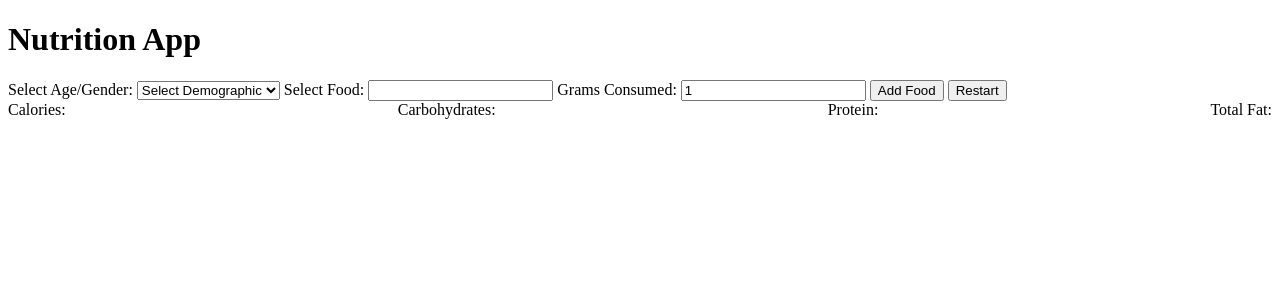
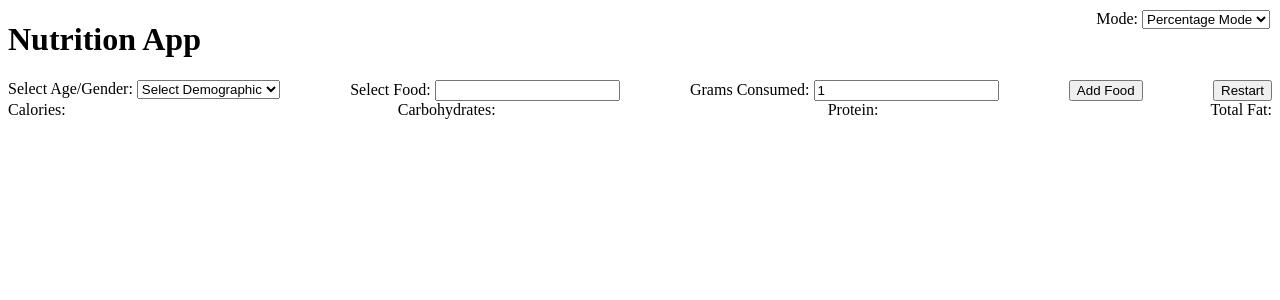
Before and after one commit to nholmes26/d3NutrApp, a Flask app: page / in a window 1280 px wide. Shown: the top 300 px of the page. Run offline with Flask 3, Linux system fonts and the light colour scheme.

Commit message:
Added 'Values as a Percentage' switch

```diff
--- a/templates/index.html
+++ b/templates/index.html
@@ -12,11 +12,23 @@
             display: flex;
             justify-content: space-between;
         }
+        #inputDiv {
+            display: flex;
+            justify-content: space-between;
+        }
+        #modeDiv {
+            position: fixed;
+            top: 10px; /* Adjust the top position as needed */
+            right: 10px; /* Adjust the right position as needed */
+        }
     </style>
 </head>
 <body>
     <h1>Nutrition App</h1>
 
+    <div id="inputDiv">
+
+        <div class="input">
             <label for="age_gender">Select Age/Gender:</label>
             <select id="age_gender" name="age_gender" onchange="updateRecs()">
                 <option value="Select Demographic" selected>Select Demographic</option>
@@ -24,7 +36,9 @@
                     <option value="{{ age_gender }}" {% if age_gender == selected_age_gender %}selected{% endif %}>{{ age_gender }}</option>
                 {% endfor %}
             </select>
+        </div>
 
+        <div class="input">
             <label for="food">Select Food:</label>
             <input type="text" id="food" list="foods" name="food" autocomplete="off">
             <datalist id="foods">
@@ -32,12 +46,29 @@
                     <option value="{{ food }}">{{ food }}</option>
                 {% endfor %}
             </datalist>
+        </div>
 
+        <div class="input">
             <label for="servings">Grams Consumed:</label>
             <input type="number" id="servings" name="servings" value="{{ servings }}">
+        </div>
 
-    <button onclick="updateFood(), clearForm()">Add Food</button>
-    <button onclick="refreshPage()">Restart</button>
+        <div class="input">
+            <button onclick="updateFood(), clearFood()">Add Food</button>
+        </div>
+
+        <div class="input">
+            <button onclick="clearPage()">Restart</button>
+        </div>
+    </div>
+
+    <div id="modeDiv">
+        <label for="mode">Mode:</label>
+        <select id="mode" name="mode" onchange="clearPage()">
+            <option value="number" selected>Number Mode</option>
+            <option value="percent" selected>Percentage Mode</option>
+        </select>
+    </div>
 
     <div class="visualization-container">
         <div id="cal_vis">Calories:</div>
@@ -53,7 +84,16 @@
         var intake_recs = []
         var nutr_totals = []
         var remaining = []
-        var foods = 0
+
+        function clearPage() {
+            intake_recs = []
+            nutr_totals = []
+            remaining = []
+            d3.selectAll('svg').remove();
+            $('#age_gender').val('Select Demographic');
+            $('#food').val('');
+            $('#servings').val('1');
+        }
 
         function updateRecs() {
             nutr_totals = []
@@ -63,13 +103,13 @@
             remaining = Object.entries(intakeColumn);
         }
 
-        function clearForm() {
+        function clearFood() {
             $('#food').val('');
+            $('#servings').val('1');
         }
 
         function updateFood() {
             d3.selectAll('svg').remove();
-            foods++;
             var selected_food = $('#food').val();
             var nutrientColumn = nutrition_data[selected_food];
             if (nutr_totals.length === 0) {
@@ -101,8 +141,21 @@
         }
 
         function updateRemaining() {
+            if ($('#mode').val() === "percent") {
+                for (let i = 0; i < intake_recs.length; i++) {
+                    if ((intake_recs[i][1] - nutr_totals[i][1]) < 0) {
+                        nutr_totals[i][1] = (nutr_totals[i][1] / intake_recs[i][1]) * 100;
+                        remaining[i][1] = 0;
+                    } else {
+                        console.log(nutr_totals[i][1])
+                        remaining[i][1] = ((intake_recs[i][1] - nutr_totals[i][1]) / intake_recs[i][1]) * 100;
+                        nutr_totals[i][1] = (nutr_totals[i][1] / intake_recs[i][1]) * 100
+                    }
+                }
+            } else {
                 for (let i = 0; i < intake_recs.length; i++) {
                     remaining[i][1] = intake_recs[i][1] - nutr_totals[i][1];
+                }
             }
             var calArr = [nutr_totals[0][1], remaining[0][1]];
             var carbArr = [nutr_totals[1][1], remaining[1][1]];
@@ -113,6 +166,13 @@
             createVis("#carb_vis", "Carbohydrates", carbArr);
             createVis("#prot_vis", "Protein", protArr);
             createVis("#fat_vis", "Total Fat", fatArr);
+
+            if ($('#mode').val() === "percent") {
+                for (let i = 0; i < intake_recs.length; i++) {
+                    nutr_totals[i][1] = ((nutr_totals[i][1] / 100) * intake_recs[i][1]);
+                    remaining[i][1] = ((remaining[i][1] / 100) * intake_recs[i][1]);
+                }
+            }
         }
 
         function createVis(vis, title, data) {
@@ -182,11 +242,28 @@
                 })
 
             // Add the polylines between chart and labels:
+            if ($('#mode').val() === "percent") {
                 svg
                 .selectAll('allLabels')
                 .data(data_ready)
                 .join('text')
-                .text(d => Math.round(d.data[1]))
+                    .text(d => `${Math.round(d.data[1])} %`)
+                    .attr('transform', function(d) {
+                        const pos = outerArc.centroid(d);
+                        const midangle = d.startAngle + (d.endAngle - d.startAngle) / 2
+                        pos[0] = radius * 0.99 * (midangle < Math.PI ? 1 : -1);
+                        return `translate(${pos})`;
+                    })
+                    .style('text-anchor', function(d) {
+                        const midangle = d.startAngle + (d.endAngle - d.startAngle) / 2
+                        return (midangle < Math.PI ? 'start' : 'end')
+                    })
+            } else {
+                svg
+                .selectAll('allLabels')
+                .data(data_ready)
+                .join('text')
+                    .text(d => `${Math.round(d.data[1])}`)
                     .attr('transform', function(d) {
                         const pos = outerArc.centroid(d);
                         const midangle = d.startAngle + (d.endAngle - d.startAngle) / 2
@@ -198,9 +275,6 @@
                         return (midangle < Math.PI ? 'start' : 'end')
                     })
             }
-
-        function refreshPage() {
-            location.reload(true); // Reload the page
         }
     </script>
 </body>
```
Lines whose indentation alone changed are shown as unchanged.
